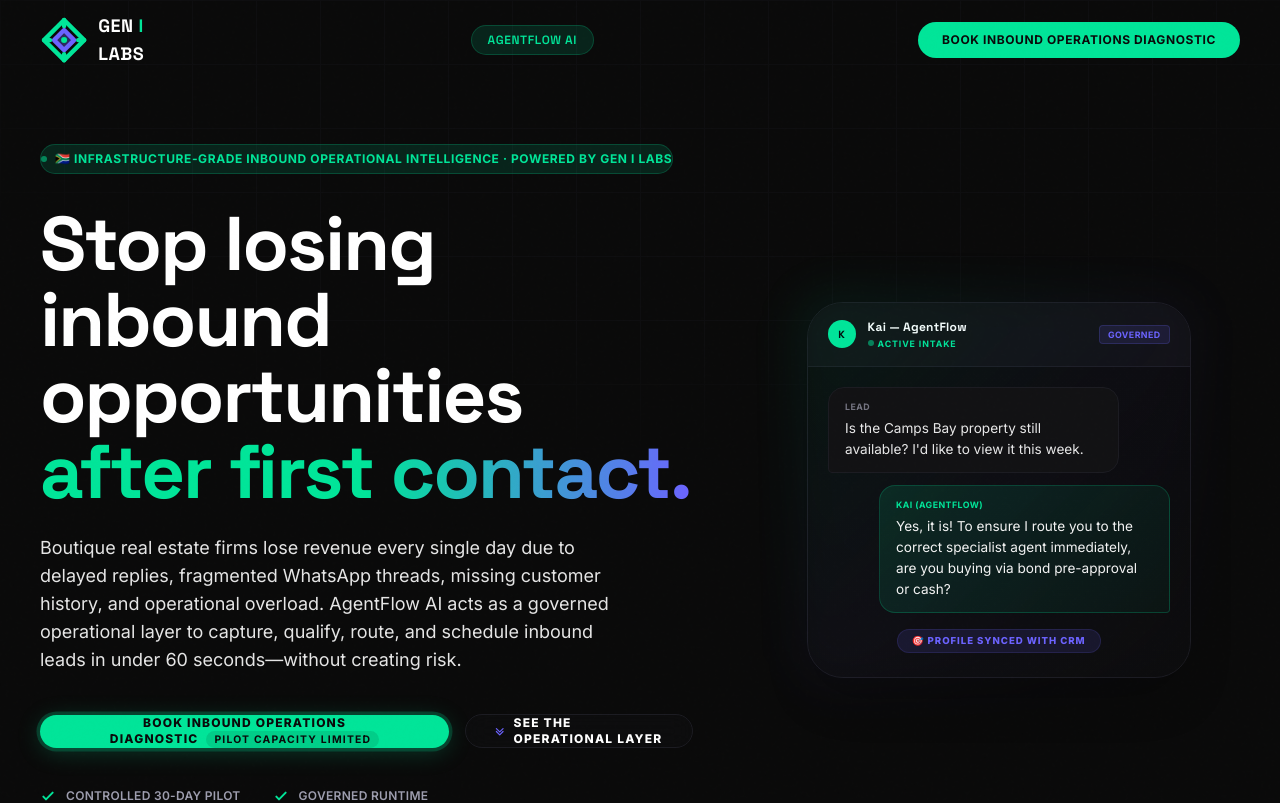
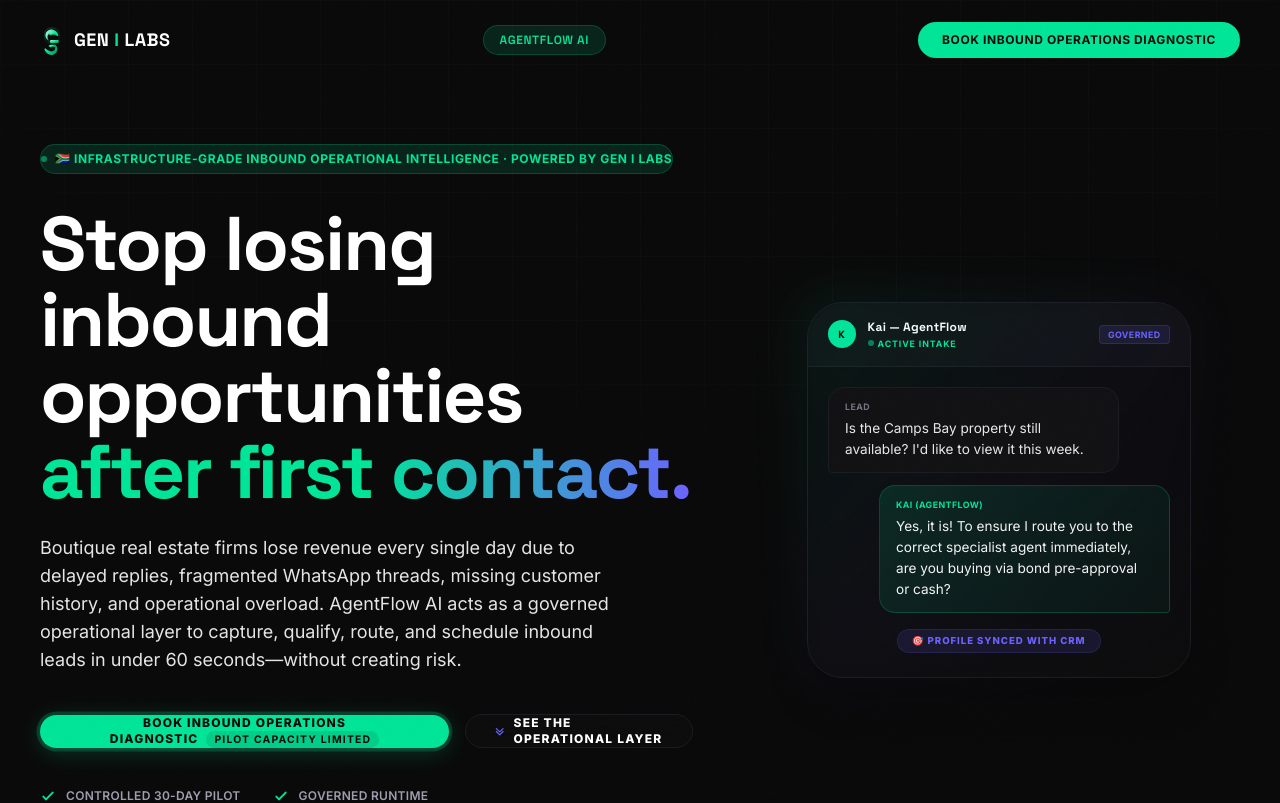
Before and after one commit to officialgenilabs/agentflow-landing, a Next.js app: page / in a window 1280 px wide. Shown: the top 803 px of the page. Built offline with nearby package versions, Linux system fonts and the light colour scheme.

Commit message:
style(brand): integrate new DNA G & I logo monogram

```diff
--- a/components/landing/Footer.tsx
+++ b/components/landing/Footer.tsx
@@ -7,21 +7,24 @@
         <div className="flex flex-col md:flex-row items-center justify-between gap-6">
           <a href="#" className="flex items-center font-heading text-lg font-bold tracking-tight text-white group">
             <svg
-              className="w-5 h-5 text-primary mr-2.5 transition-transform duration-500 group-hover:rotate-45"
-              viewBox="0 0 24 24"
+              className="w-5 h-7.5 mr-2.5 transition-transform duration-500 group-hover:scale-105"
+              viewBox="0 0 800 1200"
               fill="none"
-              stroke="currentColor"
-              strokeWidth="2.2"
-              strokeLinecap="round"
-              strokeLinejoin="round"
             >
-              <polygon points="12 2 22 12 12 22 2 12" className="stroke-primary" />
-              <polygon points="12 7 17 12 12 17 7 12" className="fill-secondary/35 stroke-secondary" />
-              <circle cx="12" cy="12" r="1.5" className="fill-primary stroke-none" />
-              <line x1="12" y1="2" x2="12" y2="5" />
-              <line x1="12" y1="19" x2="12" y2="22" />
-              <line x1="2" y1="12" x2="5" y2="12" />
-              <line x1="19" y1="12" x2="22" y2="12" />
+              <defs>
+                <linearGradient id="mint-glow-grad-foot" x1="0%" y1="0%" x2="100%" y2="100%">
+                  <stop offset="0%" stopColor="#C2FCE5" />
+                  <stop offset="50%" stopColor="#00E599" />
+                  <stop offset="100%" stopColor="#008A5E" />
+                </linearGradient>
+              </defs>
+              <g transform="translate(100, 150)">
+                <path d="M 300,50 C 450,50 550,150 550,300 C 550,450 450,550 300,550 C 150,550 50,450 50,300 C 50,150 150,50 300,50 Z" stroke="url(#mint-glow-grad-foot)" strokeWidth="48" strokeLinecap="round" strokeLinejoin="round" opacity="0.15" />
+                <path d="M 280,100 C 380,100 480,180 510,280 C 520,310 490,330 460,310 C 430,290 370,220 280,220 C 190,220 150,280 150,350 C 150,420 190,480 280,530 C 370,580 480,630 480,750 C 480,870 380,950 280,950 C 180,950 80,870 50,770 C 40,740 70,720 100,740 C 130,760 190,830 280,830 C 370,830 410,770 410,700 C 410,630 370,570 280,520 C 190,470 80,420 80,300 C 80,180 180,100 280,100 Z" fill="url(#mint-glow-grad-foot)" />
+                <path d="M 280,450 H 480 C 510,450 530,470 530,500 C 530,530 510,550 480,550 H 280 C 250,550 230,530 230,500 C 230,470 250,450 280,450 Z" fill="url(#mint-glow-grad-foot)" />
+                <path d="M 180,250 C 240,190 360,190 420,250 C 440,270 420,300 395,290 C 360,275 300,275 265,290 C 240,300 220,270 180,250 Z" fill="url(#mint-glow-grad-foot)" />
+                <path d="M 180,650 C 240,590 360,590 420,650 C 440,670 420,700 395,690 C 360,675 300,675 265,690 C 240,700 220,670 180,650 Z" fill="url(#mint-glow-grad-foot)" />
+              </g>
             </svg>
             <span className="tracking-wide">GEN <span className="text-primary font-extrabold">I</span> LABS</span>
           </a>
--- a/components/landing/Navbar.tsx
+++ b/components/landing/Navbar.tsx
@@ -27,21 +27,24 @@
           {/* Wordmark with Routing Node Diamond Logo */}
           <a href="#" className="flex items-center font-heading text-lg font-bold tracking-tight text-white group">
             <svg
-              className="w-5.5 h-5.5 text-primary mr-2.5 transition-transform duration-500 group-hover:rotate-45"
-              viewBox="0 0 24 24"
+              className="w-6 h-9 mr-2.5 transition-transform duration-500 group-hover:scale-105"
+              viewBox="0 0 800 1200"
               fill="none"
-              stroke="currentColor"
-              strokeWidth="2.2"
-              strokeLinecap="round"
-              strokeLinejoin="round"
             >
-              <polygon points="12 2 22 12 12 22 2 12" className="stroke-primary" />
-              <polygon points="12 7 17 12 12 17 7 12" className="fill-secondary/35 stroke-secondary" />
-              <circle cx="12" cy="12" r="1.5" className="fill-primary stroke-none" />
-              <line x1="12" y1="2" x2="12" y2="5" />
-              <line x1="12" y1="19" x2="12" y2="22" />
-              <line x1="2" y1="12" x2="5" y2="12" />
-              <line x1="19" y1="12" x2="22" y2="12" />
+              <defs>
+                <linearGradient id="mint-glow-grad-nav" x1="0%" y1="0%" x2="100%" y2="100%">
+                  <stop offset="0%" stopColor="#C2FCE5" />
+                  <stop offset="50%" stopColor="#00E599" />
+                  <stop offset="100%" stopColor="#008A5E" />
+                </linearGradient>
+              </defs>
+              <g transform="translate(100, 150)">
+                <path d="M 300,50 C 450,50 550,150 550,300 C 550,450 450,550 300,550 C 150,550 50,450 50,300 C 50,150 150,50 300,50 Z" stroke="url(#mint-glow-grad-nav)" strokeWidth="48" strokeLinecap="round" strokeLinejoin="round" opacity="0.15" />
+                <path d="M 280,100 C 380,100 480,180 510,280 C 520,310 490,330 460,310 C 430,290 370,220 280,220 C 190,220 150,280 150,350 C 150,420 190,480 280,530 C 370,580 480,630 480,750 C 480,870 380,950 280,950 C 180,950 80,870 50,770 C 40,740 70,720 100,740 C 130,760 190,830 280,830 C 370,830 410,770 410,700 C 410,630 370,570 280,520 C 190,470 80,420 80,300 C 80,180 180,100 280,100 Z" fill="url(#mint-glow-grad-nav)" />
+                <path d="M 280,450 H 480 C 510,450 530,470 530,500 C 530,530 510,550 480,550 H 280 C 250,550 230,530 230,500 C 230,470 250,450 280,450 Z" fill="url(#mint-glow-grad-nav)" />
+                <path d="M 180,250 C 240,190 360,190 420,250 C 440,270 420,300 395,290 C 360,275 300,275 265,290 C 240,300 220,270 180,250 Z" fill="url(#mint-glow-grad-nav)" />
+                <path d="M 180,650 C 240,590 360,590 420,650 C 440,670 420,700 395,690 C 360,675 300,675 265,690 C 240,700 220,670 180,650 Z" fill="url(#mint-glow-grad-nav)" />
+              </g>
             </svg>
             <span className="tracking-wide">GEN <span className="text-primary font-extrabold">I</span> LABS</span>
           </a>
```
Also changed, not shown: public/brand/logo.svg (added).
